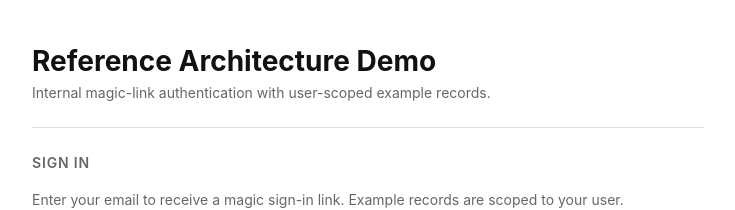
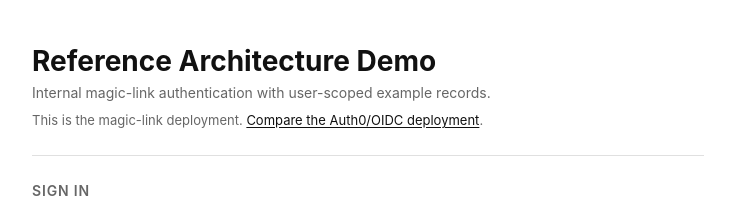
Before and after one commit to jch254/reference-architecture, a React (Vite) app in the folder src/frontend/: page / in a window 1280 px wide. Shown: the top 210 px of the page, without its empty margins (272-1007 px from the left). Built offline with nearby package versions, Linux system fonts and the light colour scheme; no server answers.

Commit message:
Link demos to each other

```diff
--- a/src/frontend/src/App.css
+++ b/src/frontend/src/App.css
@@ -60,6 +60,20 @@ body {
   color: var(--color-muted);
   font-size: 0.875rem;
   margin-bottom: var(--space-sm);
+}
+
+.deploy-switcher {
+  color: var(--color-muted);
+  font-size: 0.813rem;
+}
+
+.deploy-switcher a {
+  color: var(--color-text);
+  text-underline-offset: 2px;
+}
+
+.deploy-switcher a:hover {
+  color: var(--color-muted);
 }
 
 /* ── Sections ── */
--- a/src/frontend/src/AppHeader.tsx
+++ b/src/frontend/src/AppHeader.tsx
@@ -9,6 +9,10 @@ export function AppHeader({ authProvider }: { authProvider: RuntimeAuthProvider
     <header className="app-header">
       <h1 className="app-title">{copy.heading}</h1>
       <p className="app-subtitle">{copy.subheading}</p>
+      <p className="deploy-switcher">
+        {copy.alternateDeploy.description}{' '}
+        <a href={copy.alternateDeploy.href}>{copy.alternateDeploy.label}</a>.
+      </p>
     </header>
   );
 }
--- a/src/frontend/src/demo-copy.ts
+++ b/src/frontend/src/demo-copy.ts
@@ -5,6 +5,11 @@ export const copyByAuthProvider: Record<
   {
     heading: string;
     subheading: string;
+    alternateDeploy: {
+      description: string;
+      href: string;
+      label: string;
+    };
     signInDescription: string;
     signInButton: string;
     signedOutExamples: string;
@@ -13,6 +18,11 @@ export const copyByAuthProvider: Record<
   internal_magic_link: {
     heading: 'Reference Architecture Demo',
     subheading: 'Internal magic-link authentication with user-scoped example records.',
+    alternateDeploy: {
+      description: 'This is the magic-link deployment.',
+      href: 'https://reference-architecture-auth0.603.nz',
+      label: 'Compare the Auth0/OIDC deployment',
+    },
     signInDescription:
       'Enter your email to receive a magic sign-in link. Example records are scoped to your user.',
     signInButton: 'Send link',
@@ -23,6 +33,11 @@ export const copyByAuthProvider: Record<
     heading: 'Reference Architecture Auth0 Demo',
     subheading:
       'Auth0/OIDC authentication with local users and user-scoped example records.',
+    alternateDeploy: {
+      description: 'This is the Auth0/OIDC deployment.',
+      href: 'https://reference-architecture.603.nz',
+      label: 'Compare the magic-link deployment',
+    },
     signInDescription:
       'Sign in with Auth0 to view and manage your user-scoped example records.',
     signInButton: 'Log in with Auth0',
@@ -32,6 +47,11 @@ export const copyByAuthProvider: Record<
   none: {
     heading: 'Reference Architecture Demo',
     subheading: 'Internal magic-link authentication with user-scoped example records.',
+    alternateDeploy: {
+      description: 'This deployment has app authentication disabled.',
+      href: 'https://reference-architecture.603.nz',
+      label: 'View the magic-link deployment',
+    },
     signInDescription:
       'Enter your email to receive a magic sign-in link. Example records are scoped to your user.',
     signInButton: 'Send link',
```
Also changed, not shown: 2 other files (tests, documents, lock files or other folders).
